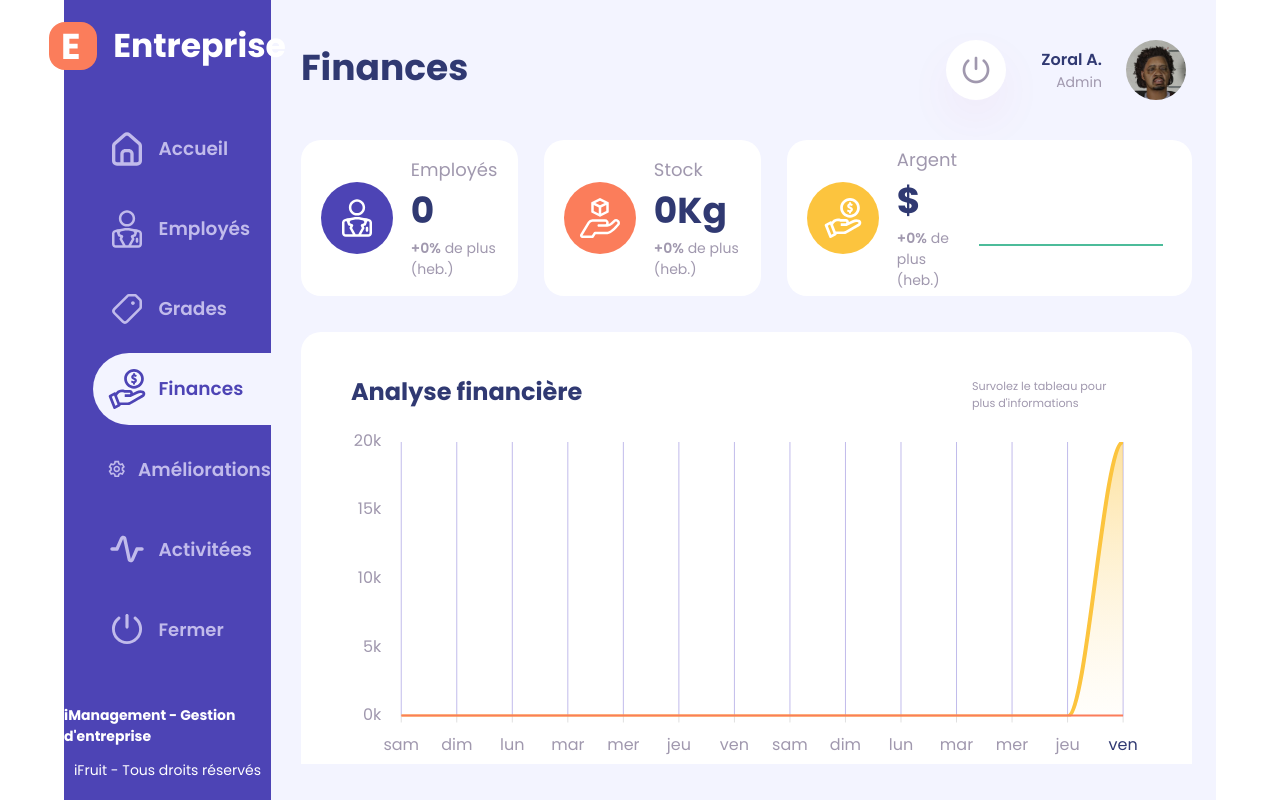
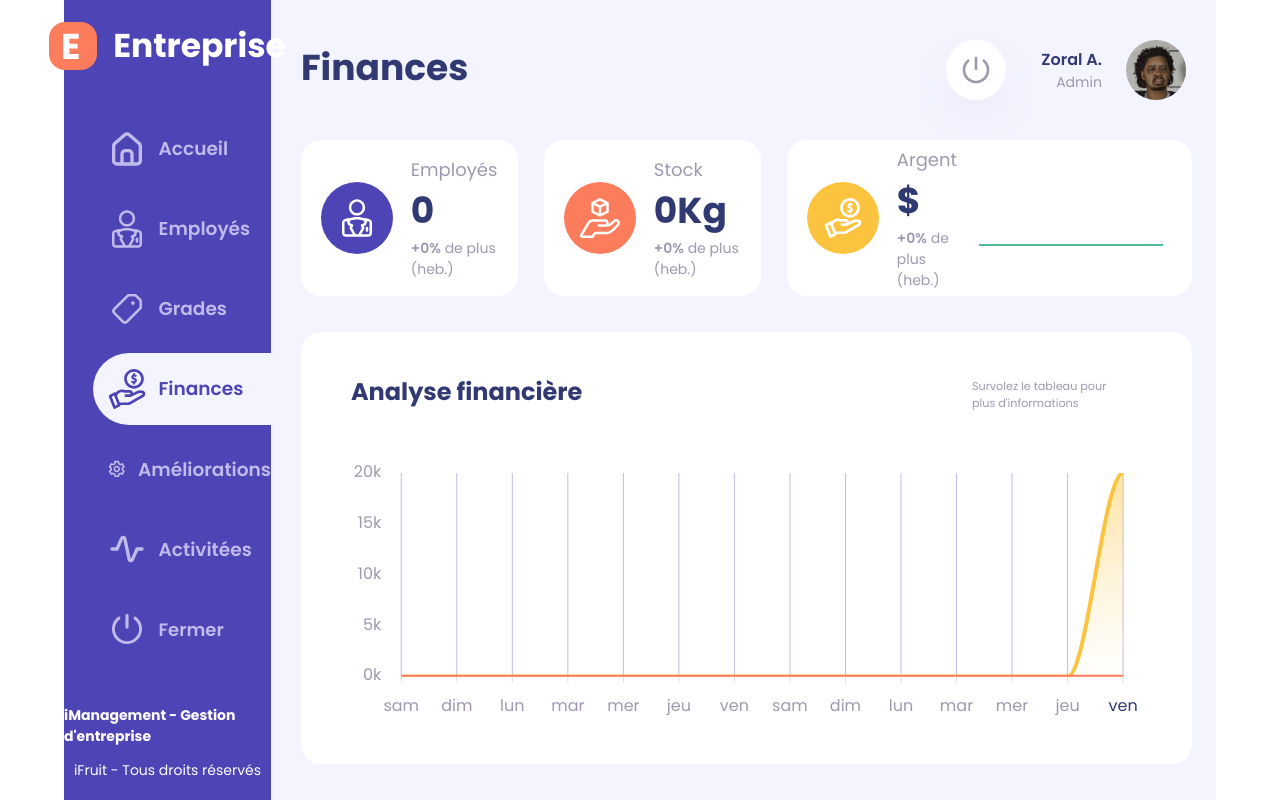
Before and after one commit to Tryade-projects/triade-dashboard, a React (Vite) app: page /finance in a window 1280 px wide. Built offline with nearby package versions, Linux system fonts and the light colour scheme.

Commit message:
Modification of height

```diff
--- a/src/components/ArticleContainer/_articleContainer.scss
+++ b/src/components/ArticleContainer/_articleContainer.scss
@@ -4,6 +4,8 @@
     border-radius: 20px;
     padding: 25px;
     padding-top: 60px;
+
+    height: auto;
     .divTitle {
         position: absolute;
         top: 3.51vh;
--- a/src/components/ScrollPagesContainer/_scrollPagesContainer.scss
+++ b/src/components/ScrollPagesContainer/_scrollPagesContainer.scss
@@ -13,7 +13,7 @@
 
 //First Page
 div#financePage1 {
-    height: 78vh;
+    // height: 78vh;
     row-gap: 4.540vh;
     section:first-child {
         display: flex;
@@ -36,7 +36,7 @@ div#financePage1 {
 
 //Second Page
 div#financePage2 {
-    height:78vh;
+    // height:78vh;
     >section {
         display: flex;
         flex-direction: row;
--- a/src/components/charts/DashboardDailyCharts/DashboardDailyCharts.jsx
+++ b/src/components/charts/DashboardDailyCharts/DashboardDailyCharts.jsx
@@ -177,7 +177,8 @@ function DashboardCharts() {
         series={series}
         type="area"
         width="100%"
-        height="100%" />
+        height="90%"
+      />
     </div>
   );
 
--- a/src/components/charts/DashboardDailyCharts/_dashboardDailyCharts.scss
+++ b/src/components/charts/DashboardDailyCharts/_dashboardDailyCharts.scss
@@ -3,13 +3,14 @@
     position: relative;
     z-index: 2;
     width: 100%;
-    height: 54vh;
+    // height: 49vh;
+    height: calc(53.96vh - 40px);
     padding: 25px;
     padding-top: 60px;
     background-color: $colorWhite;
-    border-radius: 20px;
     display: flex;
     flex-direction: column;
+    justify-content: flex-end;
 
     h2 {
         position: absolute;
```
